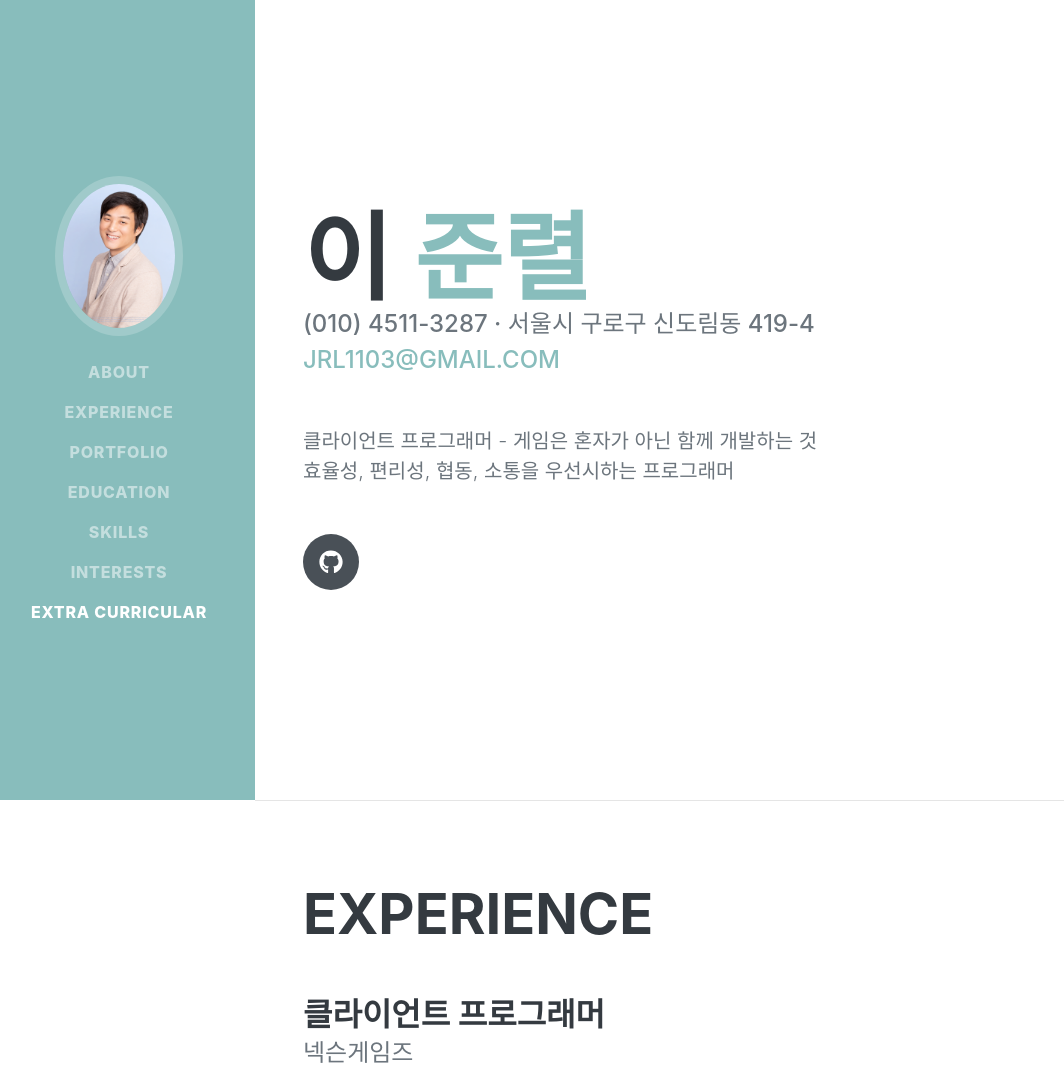
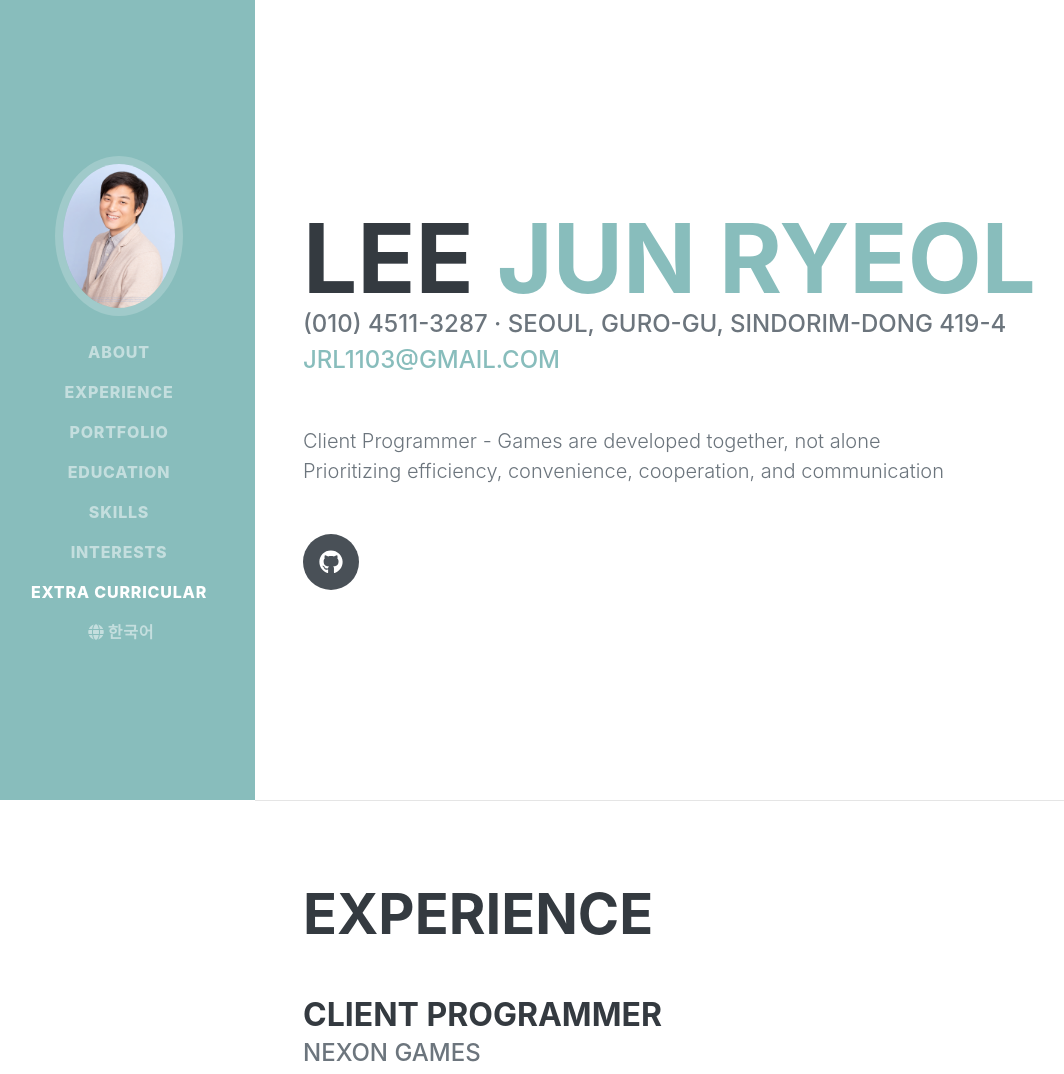
Before and after one commit to tyl3rdurden/tyl3rdurden.github.io, a website: page index.html in a window 1280 px wide. Shown: the top 1074 px of the page, without its empty margins (17-1081 px from the left). Drawn offline with nearby package versions, Linux system fonts and the light colour scheme; a web font is replaced by a local one.

Commit message:
basic language switching functionality

```diff
--- a/index.html
+++ b/index.html
@@ -16,6 +16,20 @@
         <link href="css/styles.css" rel="stylesheet" />
 		<!-- DevIcon-->
 		<link rel="stylesheet" href="https://cdn.jsdelivr.net/gh/devicons/devicon@v2.9.0/devicon.min.css">
+        <style>
+            .lang-toggle {
+                text-transform: none;
+                transition: color 0.15s ease-in-out;
+                border-left: 0.25rem solid transparent;
+            }
+            .lang-toggle:hover, .lang-toggle:active, .lang-toggle:focus {
+                color: #fff;
+                border-left: 0.25rem solid #bd5d38;
+            }
+            .lang-toggle i {
+                font-size: 0.85rem;
+            }
+        </style>
     </head>
     <body id="page-top">
         <!-- Navigation-->
@@ -34,6 +48,7 @@
                     <li class="nav-item"><a class="nav-link js-scroll-trigger" href="#skills">Skills</a></li>
                     <li class="nav-item"><a class="nav-link js-scroll-trigger" href="#interests">Interests</a></li>
                     <li class="nav-item"><a class="nav-link js-scroll-trigger" href="#extracurricular">Extra Curricular</a></li>
+                    <li class="nav-item"><a class="nav-link lang-toggle js-scroll-trigger" href="javascript:void(0);" id="langToggle"><i class="fas fa-globe mr-1"></i><span>한국어</span></a></li>
                 </ul>
             </div>
         </nav>
@@ -302,5 +317,99 @@
         <script src="js/scripts.js"></script>
 		<!--Iconify-->
 		<script src="https://code.iconify.design/1/1.0.7/iconify.min.js"></script>
+        <!-- Localization JS -->
+        <script>
+            function loadLanguage(lang) {
+                // Ensure language is either 'en' or 'ko'
+                lang = (lang === 'ko') ? 'ko' : 'en';
+
+                fetch('localization.json')
+                    .then(response => {
+                        if (!response.ok) {
+                            throw new Error(`HTTP error! Status: ${response.status}`);
+                        }
+                        return response.json();
+                    })
+                    .then(data => {
+                        // Make sure the language exists in our data
+                        const strings = data[lang] || {};
+
+                        // Apply translations to elements with matching IDs
+                        for (const key in strings) {
+                            const el = document.getElementById(key);
+                            if (el) {
+                                // Handle text content of elements appropriately
+                                if (el.tagName === 'A' ||
+                                    (el.children.length === 0 &&
+                                     !['INPUT', 'TEXTAREA', 'SELECT', 'BUTTON'].includes(el.tagName))) {
+                                    el.innerText = strings[key];
+                                }
+                            }
+                        }
+
+                        // Update the document language attribute
+                        document.documentElement.lang = lang;
+
+                        // Store user preference
+                        localStorage.setItem('preferredLang', lang);
+
+                        // Update the toggle button to show the opposite language option
+                        const toggleButton = document.getElementById('langToggle');
+                        if (toggleButton) {
+                            const toggleSpan = toggleButton.querySelector('span');
+                            if (toggleSpan) {
+                                // Shows the language we would switch to, not the current one
+                                toggleSpan.innerText = lang === 'en' ? '한국어' : 'English';
+                            }
+                        }
+                    })
+                    .catch(error => {
+                        console.error('Error loading language file:', error);
+                        // Fall back to English if there's an error
+                        if (lang !== 'en') {
+                            loadLanguage('en');
+                        }
+                    });
+            }
+
+            function toggleLanguage(e) {
+                if (e) e.preventDefault();
+                const currentLang = document.documentElement.lang || 'en';
+                const newLang = currentLang === 'en' ? 'ko' : 'en';
+                loadLanguage(newLang);
+            }
+
+            document.addEventListener('DOMContentLoaded', () => {
+                // Detect user's preferred language
+                let userLang = navigator.language || navigator.userLanguage;
+                userLang = userLang.toLowerCase();
+
+                // Check localStorage first for returning visitors
+                let preferredLang = localStorage.getItem('preferredLang');
+
+                // If no stored preference, determine based on browser language
+                if (!preferredLang) {
+                    // Check if the browser language is Korean or starts with ko
+                    // This handles both 'ko' and 'ko-KR' formats
+                    if (userLang === 'ko' || userLang.startsWith('ko-')) {
+                        preferredLang = 'ko';
+                    } else {
+                        preferredLang = 'en'; // Default to English for all other languages
+                    }
+
+                    // Store this automatic choice in localStorage
+                    localStorage.setItem('preferredLang', preferredLang);
+                }
+
+                // Apply the selected language
+                loadLanguage(preferredLang);
+
+                // Set up language toggle button
+                const toggleButton = document.getElementById('langToggle');
+                if (toggleButton) {
+                    toggleButton.addEventListener('click', toggleLanguage);
+                }
+            });
+        </script>
     </body>
 </html>
```
